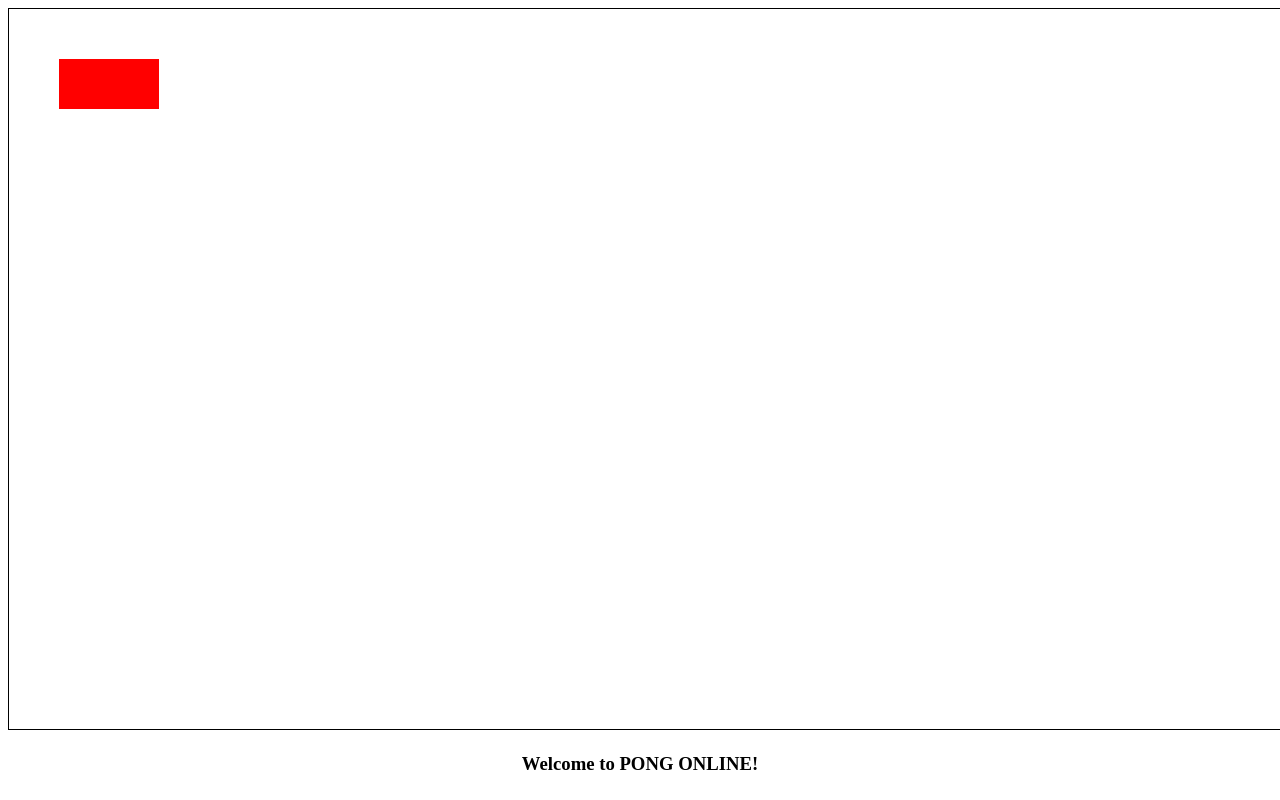
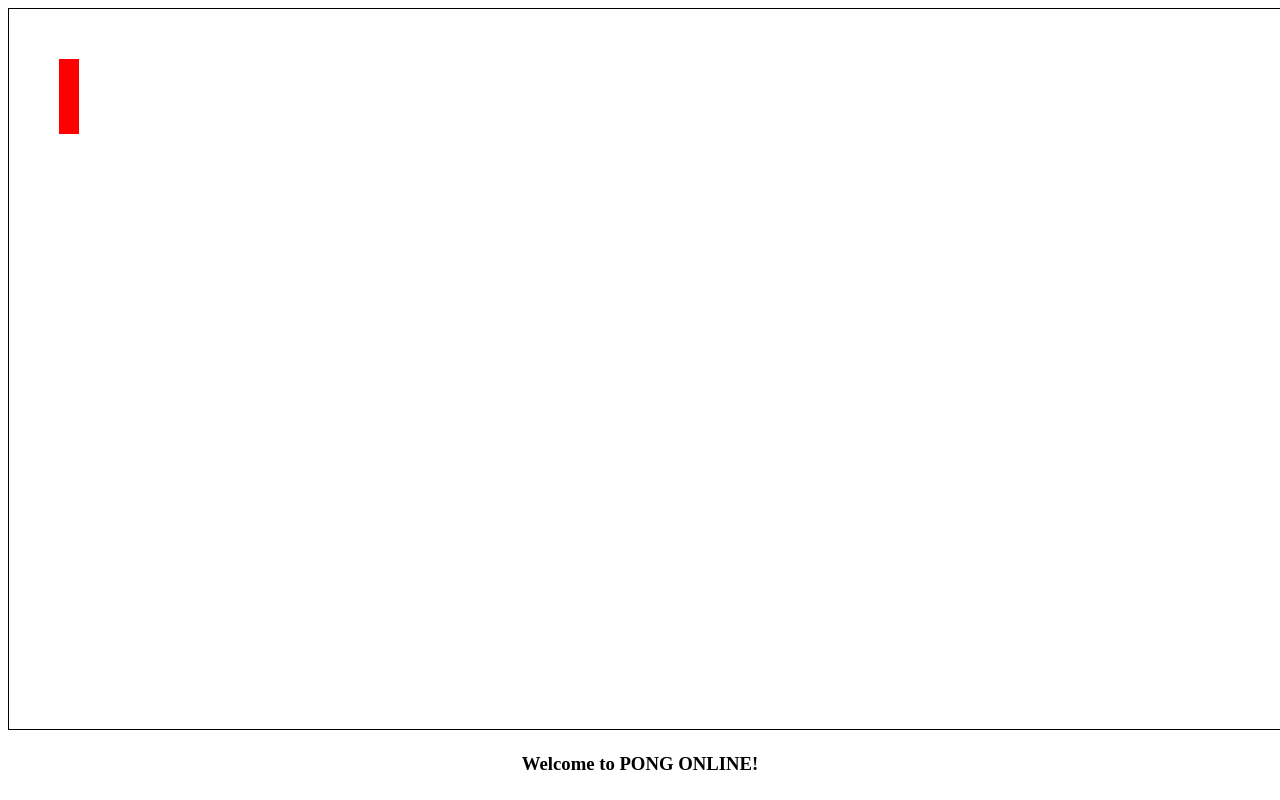
Before and after one commit to redru/PongGame, a website: page app/index.html in a window 1280 px wide. Drawn offline with nearby package versions, Linux system fonts and the light colour scheme.

Commit message:
Classes generation

```diff
--- a/app/index.html
+++ b/app/index.html
@@ -10,10 +10,12 @@
     <script src="https://cdn.socket.io/socket.io-1.4.5.js"></script>
 </head>
 <body>
-    <canvas id="gameBoard" width="1280" height="720"></canvas>
+    <canvas id="gameBoard"></canvas>
     <h3>Welcome to PONG ONLINE!</h3>
 
-    <script src="http://localhost/js/GameObject.js"></script>
+    <script src="http://localhost/lib/Constants.js"></script>
+    <script src="http://localhost/lib/GameElements.js"></script>
+    <script src="http://localhost/js/Player.js"></script>
     <script src="http://localhost/js/Logic.js"></script>
 </body>
 </html>
--- a/app/js/GameObject.js
+++ /dev/null
@@ -1,27 +0,0 @@
-class GameObject {
-    constructor(name) {
-        this.name = name;
-        this.posX = 0;
-        this.posY = 0;
-        this.sizeX = 0;
-        this.sizeY = 0;
-    }
-
-    get pos() {
-        return { posX: this.posX, posY: this.posY };
-    }
-
-    set pos(newPos) {
-        this.posX = newPos.posX;
-        this.posY = newPos.posY;
-    }
-
-    get size() {
-        return { sizeX: this.sizeX, sizeY: this.sizeY };
-    }
-
-    set size(newPos) {
-        this.sizeX = newPos.sizeX;
-        this.sizeY = newPos.sizeY;
-    }
-}
--- a/app/js/Logic.js
+++ b/app/js/Logic.js
@@ -1,12 +1,19 @@
 'use strict';
-const gameBoard = $('#gameBoard')[0];
-var drawCtx = gameBoard.getContext('2d');
 
-var player = new GameObject('Player');
-player.pos = { posX: 50, posY: 50 };
-player.size = { sizeX: 100, sizeY: 50 };
+var board = new Board('gameBoard', GAME_SURFACE.width, GAME_SURFACE.height);
+var player = new Player('Player', 50, 50, PLAYER.width, PLAYER.height);
 
 $(document).ready(function DocumentReady() {
-    drawCtx.fillStyle = "#FF0000";
-    drawCtx.fillRect(player.pos.posX, player.pos.posY, player.size.sizeX, player.size.sizeY);
+    board.surface.mousemove(function(event) {
+        player.pos = { posX: 50, posY: event.offsetY };
+    });
+
+    startGameLoop();
 });
+
+function startGameLoop() {
+    setInterval(function MainGameLoop() {
+        board.clear();
+        player.draw(board.context);
+    }, SLEEP_TIME);
+}
--- /dev/null
+++ b/app/js/Player.js
@@ -0,0 +1,10 @@
+class Player extends GameObject {
+    constructor(name, posX, posY, width, height) {
+        super(name, posX, posY, width, height);
+    }
+
+    draw(ctx) {
+        ctx.fillStyle = "#FF0000";
+        ctx.fillRect(this._posX, this._posY, this._width, this._height);
+    }
+}
--- /dev/null
+++ b/app/lib/Constants.js
@@ -0,0 +1,13 @@
+'use strict';
+const FPS = 45;
+const SLEEP_TIME = 1000 / FPS;
+
+const GAME_SURFACE = {
+    width: 1280,
+    height: 720
+};
+
+const PLAYER = {
+    width: 20,
+    height: 75
+};
--- /dev/null
+++ b/app/lib/GameElements.js
@@ -0,0 +1,101 @@
+class Board {
+    constructor(id, width, height) {
+        this._id = id;
+        this._surface = $('#' + id);
+        this._ctx = this._surface[0].getContext('2d');
+        this._width = width ? width : 0;
+        this._height = height ? height : 0;
+
+        this.update();
+    }
+
+    update() {
+        this._surface.attr('width', this._width);
+        this._surface.attr('height', this._height);
+    }
+
+    clear() {
+        this._ctx.fillStyle = '#FFFFFF';
+        this._ctx.fillRect(0, 0, this._width, this._height);
+    }
+
+    get context() {
+        return this._ctx;
+    }
+
+    get surface() {
+        return this._surface;
+    }
+
+    set size(size) {
+        this._width = size.width ? size.width : this._width;
+        this._height = size.height ? size.height : this._height;
+        this.update();
+    }
+
+    get size() {
+        return { width: this._width, height: this._height };
+    }
+
+    set width(width) {
+        this._width = width;
+        this.update();
+    }
+
+    set height(height) {
+        this._height = height;
+        this.update();
+    }
+}
+
+class GameObject {
+    constructor(name, posX, posY, width, height) {
+        this._name = name;
+        this._posX = posX ? posX : 0;
+        this._posY = posY ? posY : 0;
+        this._width = width ? width : 0;
+        this._height = height ? height : 0;
+    }
+
+    set name(name) {
+        this._name = name;
+    }
+
+    get name() {
+        return this._name;
+    }
+
+    set pos(pos) {
+        this._posX = pos.posX ? pos.posX : this._posX;
+        this._posY = pos.posY ? pos.posY : this._posY;
+    }
+
+    get pos() {
+        return { posX: this._posX, posY: this._posY };
+    }
+
+    get posX() {
+        return this._posX;
+    }
+
+    get posY() {
+        return this._posY;
+    }
+
+    set size(size) {
+        this._width = size.width ? size.width : this._width;
+        this._height = size.height ? size.height : this._height;
+    }
+
+    get size() {
+        return { width: this._width, height: this._height };
+    }
+
+    get width() {
+        return this._width;
+    }
+
+    get height() {
+        return this._height;
+    }
+}
--- a/server.js
+++ b/server.js
@@ -3,7 +3,7 @@ const http          = require('http');
 const express       = require('express');
 const bodyParser    = require('body-parser');
 const Server        = require('socket.io');
-const io = new Server();
+// const io = new Server();
 
 const app = express();
 app.use(bodyParser.json());
```
